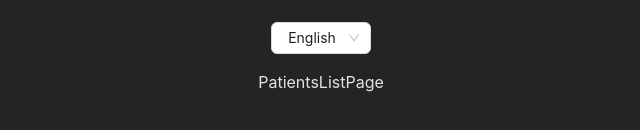
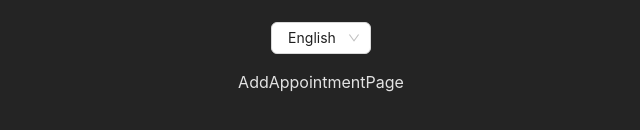
Before and after one commit to Ahmed-Elbessfy/add-patient-app, a React (Vite) app: page / in a window 1280 px wide. Shown: the part 342-472 px from the top of the page, without its empty margins (319-959 px from the left). Built offline with nearby package versions, Linux system fonts and the light colour scheme.

Commit message:
add AddAppointmentPage to view add appointment form

```diff
--- a/src/App.tsx
+++ b/src/App.tsx
@@ -4,10 +4,12 @@ import { ConfigProvider } from "antd";
 import { useTranslation } from "react-i18next";
 import { BrowserRouter as Router, Routes, Route } from "react-router-dom";
 import "./App.css";
-import PatientsListPage from "./pages/PatientsListPage";
+import AddAppointmentPage from "./pages/AddAppointmentPage";
 
 const AddPatientPage = loadable(() => import("./pages/AddPatientPage"));
-const SwitchLangBtn = loadable(() => import("./patterns/SwitchLangBtn/SwitchLangBtn"));
+const SwitchLangBtn = loadable(
+  () => import("./patterns/SwitchLangBtn/SwitchLangBtn")
+);
 function App() {
   // configure i18n
   const { i18n } = useTranslation("lang");
@@ -19,7 +21,7 @@ function App() {
           <SwitchLangBtn />
           <Router>
             <Routes>
-              <Route path="/" element={<PatientsListPage />} />
+              <Route path="/" element={<AddAppointmentPage />} />
               <Route path="/add_patient" element={<AddPatientPage />} />
             </Routes>
           </Router>
--- /dev/null
+++ b/src/pages/AddAppointmentPage.tsx
@@ -0,0 +1,7 @@
+import { FC } from "react";
+
+const AddAppointmentPage: FC = () => {
+  return <div>AddAppointmentPage</div>;
+};
+
+export default AddAppointmentPage;
```
